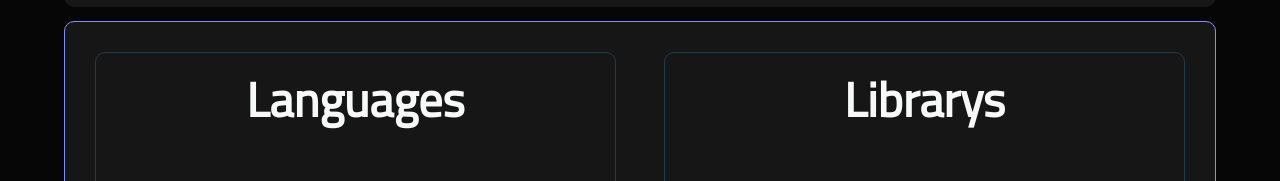
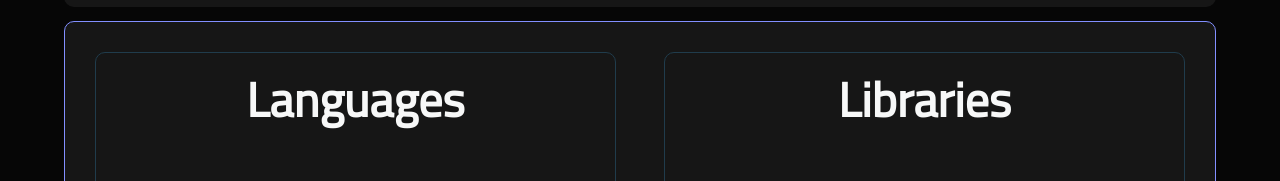
Before and after one commit to richmailYT/portfolio, a plain HTML site: page index.html in a window 1280 px wide. Shown: the part 326-507 px from the top of the page. Drawn offline with Linux system fonts and the light colour scheme.

Commit message:
Fixed "Librarys" misspelling to "Libraries"

```diff
--- a/index.html
+++ b/index.html
@@ -33,7 +33,7 @@
             </div>
         </div>
         <div class="item">
-            <h1>Librarys</h1>
+            <h1>Libraries</h1>
             <div class="details">
                 <p>Express.js</p>
                 <p>Mongoose</p>
```
